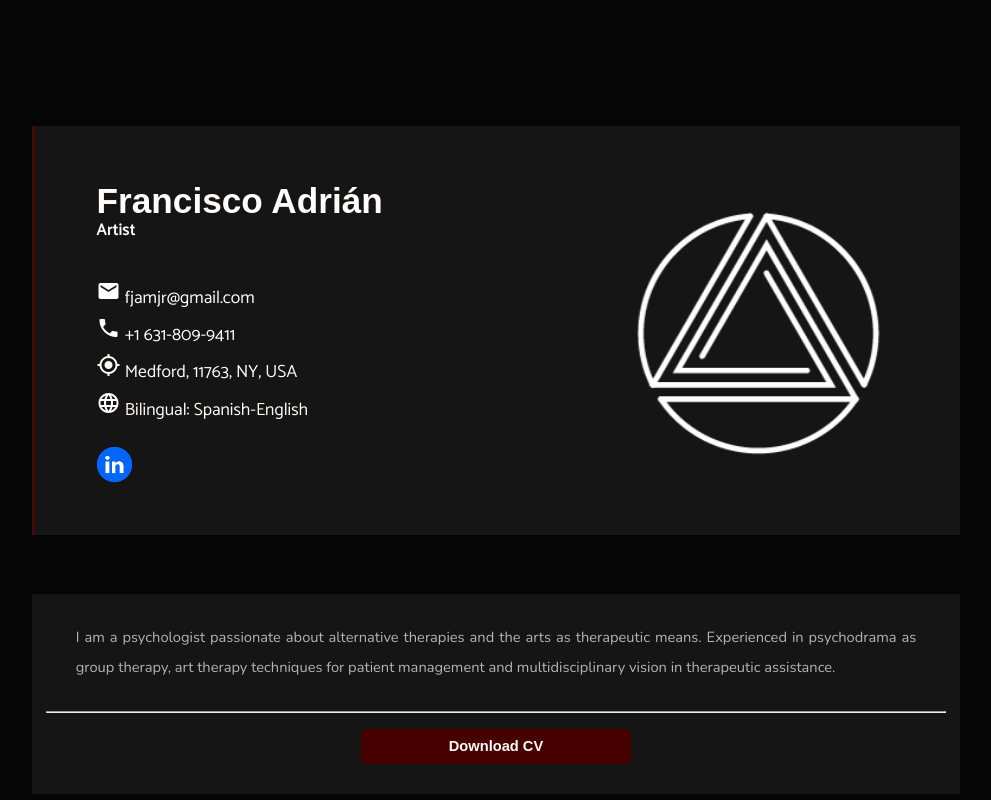
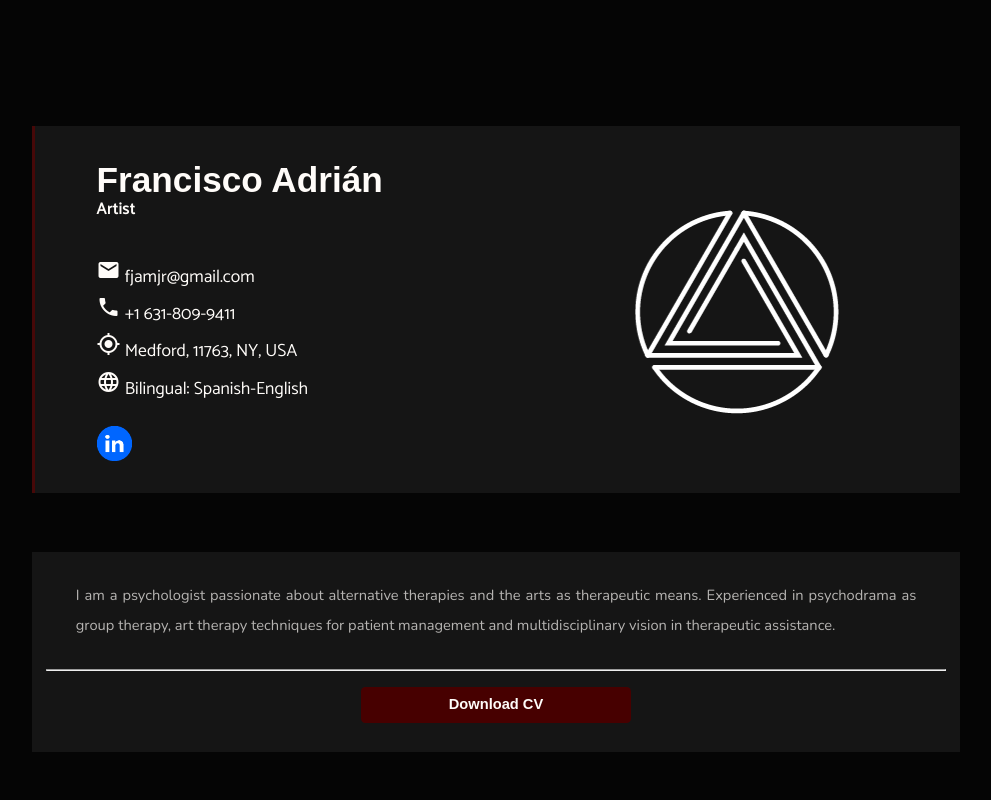
Before and after one commit to Monpetite/Pruebapage, a website: page resume.html in a window 1280 px wide. Shown: the part 820-1620 px from the top of the page, without its empty margins (144-1135 px from the left). Drawn offline with nearby package versions, Linux system fonts and the light colour scheme; a web font is replaced by a local one.

Commit message:
Update style.css

```diff
--- a/css/style.css
+++ b/css/style.css
@@ -40,7 +40,8 @@ ul{
 }
 
 img{
-    width: 100%;
+    max-width: 100%;
+    height: auto;
 
 }
 
```
